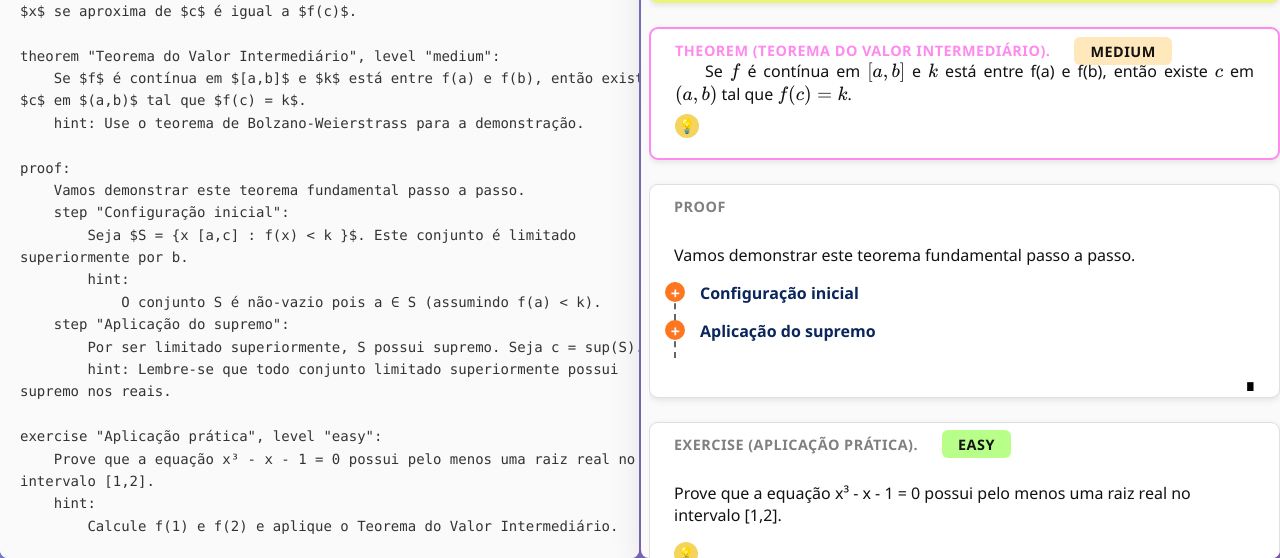
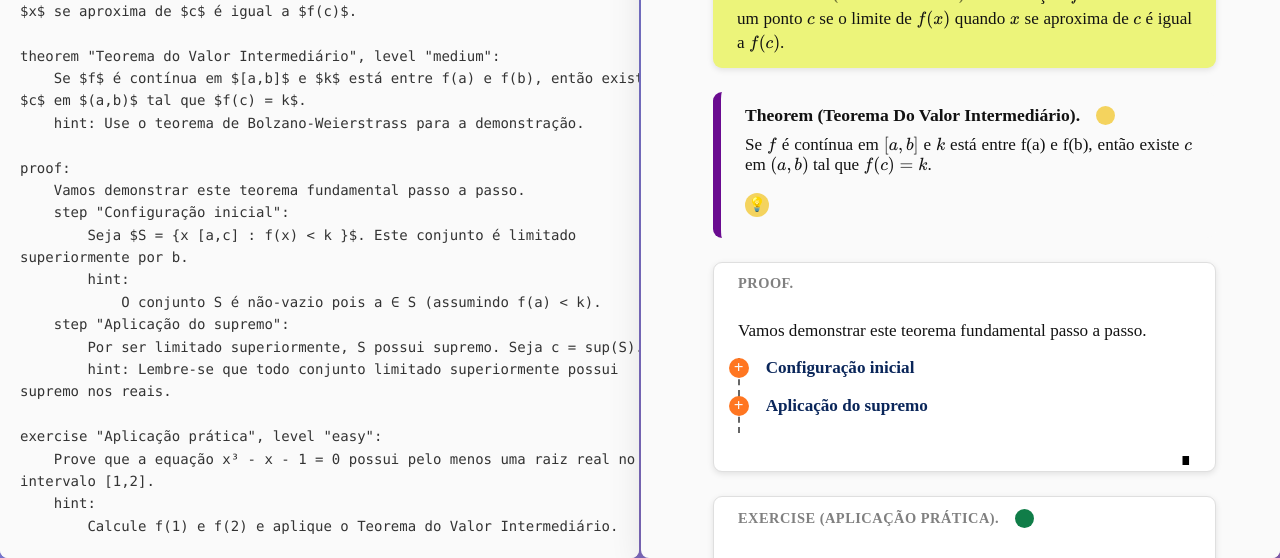
Before and after one commit to rbribeiro/delta, a plain HTML site: page editor/index.html in a window 1280 px wide. Shown: the part 242-800 px from the top of the page. Drawn offline with nearby package versions, Linux system fonts and the light colour scheme.

Commit message:
Level tag, inline text ovelap fix, latex font

```diff
--- a/delta-lang/src/components/math-blocks.js
+++ b/delta-lang/src/components/math-blocks.js
@@ -10,13 +10,16 @@ class DeltaBlock extends HTMLElement {
     const type = this.getAttribute("data-type") || null
 
     const blockHeader = document.createElement("div")
-    blockHeader.textContent = title ? `${type} (${title}).` : `${type}`
+    blockHeader.textContent = title ? `${type} (${title}).` : `${type}.`
     blockHeader.classList.add("block-header")
 
     if (level) {
       blockHeader.classList.add("with-level")
       const levelTag = document.createElement("span")
-      levelTag.textContent = level
+      const leveltextTag = document.createElement("span")
+      leveltextTag.textContent = level
+      leveltextTag.classList.add("level-text")
+      levelTag.append(leveltextTag)
       levelTag.classList.add("level-tag")
       levelTag.classList.add(`level-${level}`)
       blockHeader.append(levelTag)
--- a/delta-lang/src/styles/base.css
+++ b/delta-lang/src/styles/base.css
@@ -17,10 +17,24 @@
     --dft-cyan: #1EA192;
     --dft-purple: #6A0B90;
     --dft-orange: #FF7621;
+    --dft-green: #107d48;
 
     --text-default: #121212;
     --white: #FAFAFA;
     --gray:	#666666;
+}
+
+.delta-document {
+    /* Font family */
+    font-family: 'Computer Modern Serif', serif !important;
+    font-weight: normal;
+    font-style: normal;
+    font-size: 1.07rem;
+    color: var(--text-default);
+    line-height: 1.4;
+    text-align: justify;
+
+    margin: 0 5vw;
 }
 
 .hint {
--- a/delta-lang/src/styles/math-blocks.css
+++ b/delta-lang/src/styles/math-blocks.css
@@ -1,36 +1,73 @@
+/* Level flag: A small circle on the right */
+.block-header.with-level {
+    display: flex;
+    align-items: center;
+    gap: 1rem;
+}
+
+.level-tag {
+    padding: 0.6rem;
+    border-radius: 50%;
+}
+
+.level-tag > .level-text {
+    display: none;
+}
+
+.level-easy {
+  background-color: var(--dft-green);
+  color: var(--white);
+}
+
+.level-medium {
+  background-color: var(--dft-yellow);
+}
+
+.level-hard {
+  background-color: var(--dft-red);
+  color: var(--white);
+}
+
+/* Theorem */
 delta-theorem {
     display: block;
     margin: 1.5rem 0;
-    background: white;
+    background: var(--white);
     border-radius: 9px;
-    box-shadow: 0 2px 6px rgba(0,0,0,0.1);
-    border: 2px solid #ff8aef;
+    /* box-shadow: 0 2px 6px rgba(0,0,0,0.1); */
+    border-left: 0.5rem solid var(--dft-purple);
     padding: 0 1.5rem 1px 1.5rem;
     text-align: justify;
-        padding-top:0.75em;
+    padding-top:0.75em;
     padding-bottom:0.75em;
 }
 
-
-.level-tag{
-  padding: 4.5px 1rem 4.5px 1rem;
-  border-radius: 6px;
-  margin-left: 1.5rem;
-  color: var(--text-default)
+delta-theorem .block-header {
+    background: var(--white);
+    color: var(--text-default);
+    padding-left: 1.5rem;
+    font-weight: bold;
+    font-size: 1.1rem;
+    text-transform: capitalize;
+    /* letter-spacing: 0.5px; */
+    margin: 0 -1.5rem -0.5rem -1.5rem;
+    display: inline-block;
 }
 
-
-.level-easy{
-  background-color: rgb(184, 255, 137);
+delta-theorem[simple] .block-header {
+    margin-right: 0.5rem;
 }
 
-.level-medium, .difficulty-medium {
-  background-color: #ffe8bc;
+delta-theorem > p {
+    display: inline;
+    padding-left: 30px;
+    line-height: inherit;
+    text-align: justify;
 }
 
-.level-hard, .difficulty-hard {
-  background-color: #ff8888;
-  color: white
+delta-theorem .with-level ~ p:first-of-type {
+    display: block;
+    padding-left: 0;
 }
 
 delta-proof,  delta-conjecture, delta-claim, delta-exercise {
@@ -52,35 +89,6 @@ delta-exercise .block-header, delta-proof .block-header {
     letter-spacing: 0.5px;
     margin: 0 -1.5rem 0 -1.5rem;
     border-top-right-radius: 6px;
-}
-
-delta-theorem .block-header {
-    background: white;
-    color:#ff8aef;
-    padding-left: 1.5rem;
-    font-weight: bold;
-    font-size: 0.9rem;
-    text-transform: uppercase;
-    letter-spacing: 0.5px;
-    margin: 0 -1.5rem 0 -1.5rem;
-    border-radius: 9px;
-    display: inline-block;
-}
-
-delta-theorem .with-level {
-    display: block;
-}
-
-delta-theorem > p {
-    display: inline;
-    padding-left: 30px;
-    line-height: 1.4;
-    text-align: justify;
-}
-
-delta-theorem .with-difficulty ~ p:first-of-type {
-    display: block;
-    padding-left: 0;
 }
 
 /* Add QED symbol to proofs */
@@ -117,6 +125,10 @@ delta-definition .block-header {
     margin: 0 -1.5rem 0 -1.5rem;
     border-radius: 9px;
     display: inline-block;
+}
+
+delta-definition[simple] .block-header {
+    margin-right: 0.5rem;
 }
 
 delta-definition > p{
--- a/editor/css/editor/interface.css
+++ b/editor/css/editor/interface.css
@@ -129,9 +129,9 @@ body {
 /* Ensure document content is isolated from editor styles */
 #preview .delta-document {
     /* Reset any inherited editor styles */
-    font-family: inherit !important;
-    line-height: inherit !important;
-    color: inherit !important;
+    font-family: inherit;
+    line-height: inherit;
+    color: inherit;
 }
 
 /* Responsive */
```
